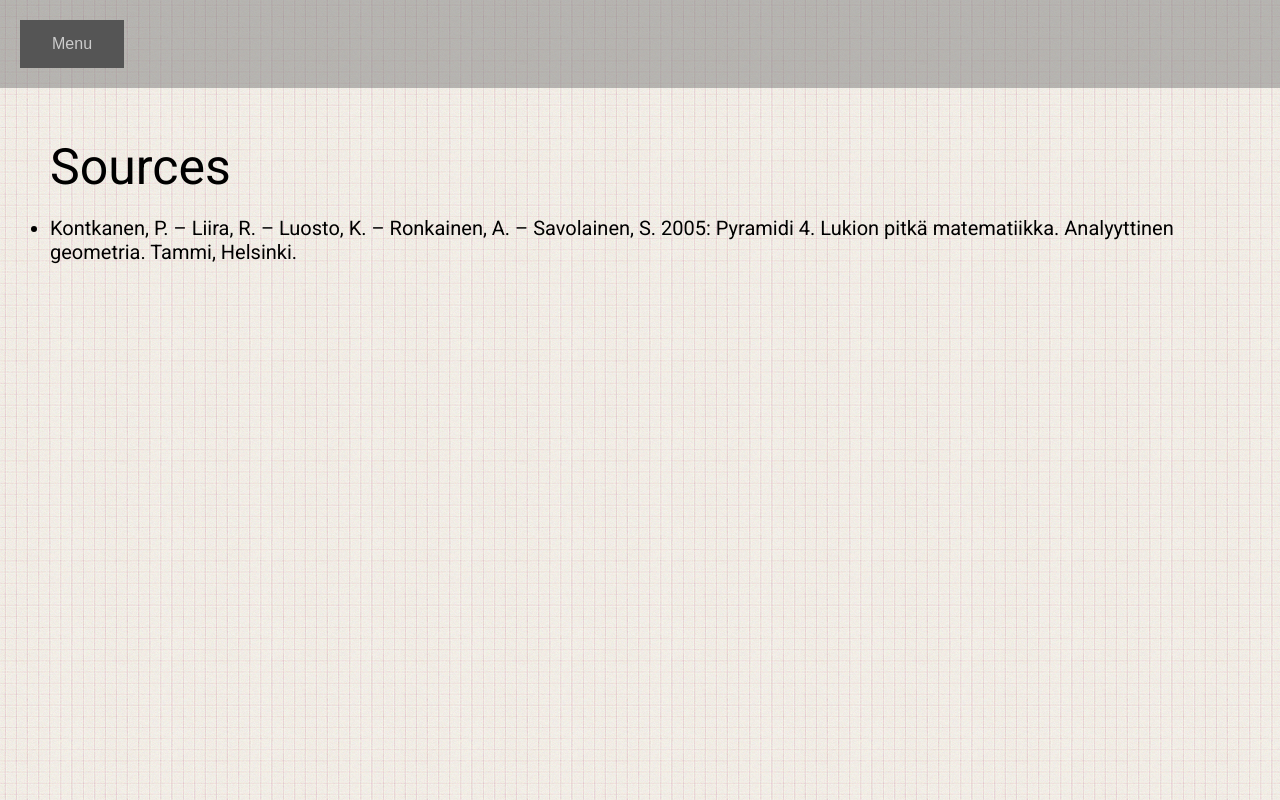
After one commit to mkkekkonen/MathVisualized, a Django app: template templates/sources.html in a window 1280 px wide. The commit adds this page. Run offline with Django 3.2, Linux system fonts and the light colour scheme; the template is opened without the code that fills it, so the values that code supplies are empty; style sheets or scripts are compiled from the project's sources.

Commit message:
Add sources page + CSS transition to sidebar

```diff
--- a/static/mathvisualized/sass/mathvisualized.scss
+++ b/static/mathvisualized/sass/mathvisualized.scss
@@ -30,10 +30,6 @@ body {
         }
     }
 
-    .transition {
-        transition: all 2s ease;
-    }
-
     @media screen and (min-width: 1550px) {
         float: left;
         height: 100vh;
@@ -49,8 +45,16 @@ body {
             display: block;
         }
 
+        .transition {
+            transition: all 0.5s ease;
+        }
+
+        .sidebar-content {
+            height: 33vh;
+            overflow-y: scroll;
+        }
+
         .hidden {
-            display: none;
             height: 0;
         }
     }
--- a/templates/components/sidebar.html
+++ b/templates/components/sidebar.html
@@ -2,7 +2,7 @@
     <div class="button-container">
         <button id="menu-button">Menu</button>
     </div>
-    <div id="sidebarContent" class="transition hidden">
+    <div id="sidebarContent" class="sidebar-content transition hidden">
         {% for category in lists.category_list %}
             <h3>{{ category.name }}</h3>
             {% for subcategory in lists.subcategory_list %}
@@ -14,6 +14,7 @@
                 {% endfor %}
             {% endfor %}
         {% endfor %}
+        <a href="/mathvisualized/sources"><h3>Sources</h3></a>
     </div>
 </div>
 
--- /dev/null
+++ b/templates/sources.html
@@ -0,0 +1,22 @@
+<body>
+    {% load static %}
+    <link rel="stylesheet" type="text/css" href="{% static 'mathvisualized/css/mathvisualized.css' %}" />
+    <link rel="stylesheet" type="text/css" href="https://fonts.googleapis.com/css?family=Roboto">
+
+    {% include "components/sidebar.html" with lists=sidebar_lists %}
+
+    <div class="content container">
+        <h1>Sources</h1>
+        <ul>
+            <li>
+                Kontkanen, P. – Liira, R. – Luosto, K. – Ronkainen, A. –
+                Savolainen, S. 2005: Pyramidi 4. Lukion pitkä matematiikka.
+                Analyyttinen geometria. Tammi, Helsinki.
+            </li>
+        </ul>
+    </div>
+
+    <div class="canvas-container container">
+
+    </div>
+</body>
--- a/urls.py
+++ b/urls.py
@@ -3,5 +3,6 @@ from . import views
 
 urlpatterns = [
     url(r'^$', views.home, name='home'),
+    url(r'^sources', views.sources, name='sources'),
     url(r'^pages/(?P<name>[a-zA-Z0-9]+)/$', views.page, name='page'),
 ]
```
Also changed, not shown: views.py (+7 -0 lines).
